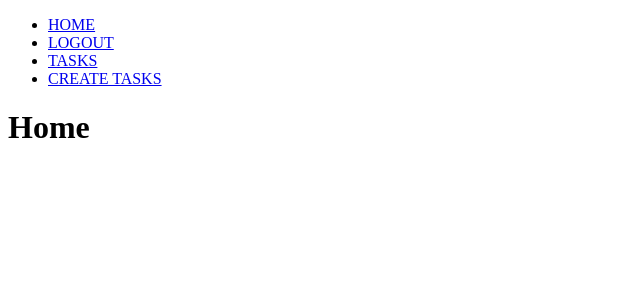
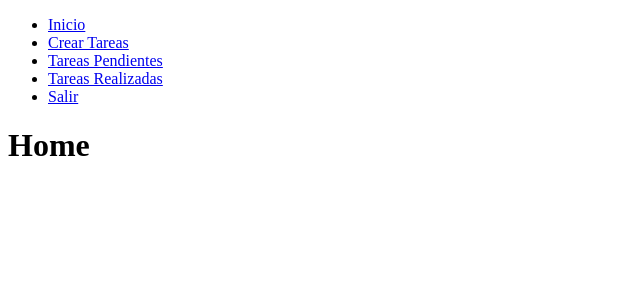
Before and after one commit to jonma0107/django-auth-2, a Django app: page / in a window 1280 px wide. Shown: the top 300 px of the page, without its empty margins (0-640 px from the left). Run offline with Django 4.2, Linux system fonts and the light colour scheme; a user stored in the database is signed in.

Commit message:
listar tareas realizadas

```diff
--- a/crud/templates/base.html
+++ b/crud/templates/base.html
@@ -17,15 +17,16 @@
   <body>
     <nav>
       <ul>
-        <li><a href="/">HOME</a></li>
+        <li><a href="/">Inicio</a></li>
         {% if user.is_authenticated %}
-        <li><a href="/logout">LOGOUT</a></li>
-        <li><a href="/tasks">TASKS</a></li>
-        <li><a href="/tasks/create">CREATE TASKS</a></li>
+        <li><a href="/tasks/create">Crear Tareas</a></li>
+        <li><a href="/tasks">Tareas Pendientes</a></li>
+        <li><a href="{% url 'tasks_completed' %}">Tareas Realizadas</a></li>
+        <li><a href="/logout">Salir</a></li>
         <!-- <li><a href="/tasks/<int:task_id>">TASK DETAILS</a></li> -->
         {% else %}
-        <li><a href="/signup">SIGNUP</a></li>
-        <li><a href="/signin">SIGNIN</a></li>
+        <li><a href="/signup">Registrarse</a></li>
+        <li><a href="/signin">Login</a></li>
         {% endif %}
       </ul>
     </nav>
--- a/crud/templates/task_detail.html
+++ b/crud/templates/task_detail.html
@@ -3,9 +3,9 @@
 {% block content %}
   <h1>DETALLE DE TAREA</h1>
 
-  <h1 style="color: green;">Tarea: {{task.titulo}}</h1>
-  <h2 style="color: green;">Descrpcion: {{task.descripcion}}</h2>
-  <h2 style="color: green;">Autor: {{task.user.username}}</h2>
+  <h2 style="color: blue;">Tarea: {{task.titulo}}</h2>
+  <h2 style="color: blue;">Descripción: {{task.descripcion}}</h2>
+  <h2 style="color: blue;">Autor: {{task.user.username}}</h2>
 
   {% if error %}
 
--- a/crud/urls.py
+++ b/crud/urls.py
@@ -6,6 +6,7 @@ urlpatterns = [
     path('', views.home, name="home"),
     path('signup/', views.signup, name="signup"),
     path('tasks/', views.tasks, name="tasks"),
+    path('tasks/completed', views.tasks_completed, name="tasks_completed"),
     path('tasks/create/', views.create_tasks, name="create_tasks"),
     path('tasks/<int:task_id>/', views.task_detail, name="task_detail"),
     path('tasks/<int:task_id>/complete/', views.completed_task, name="completed_task"),
--- a/crud/views.py
+++ b/crud/views.py
@@ -15,6 +15,10 @@ def home(request):
 def tasks(request):
   lista = Task.objects.filter(user=request.user, completada__isnull=True)
   return render(request, 'tasks.html', {'objetos':lista})
+
+def tasks_completed(request):
+  lista = Task.objects.filter(user=request.user, completada__isnull=False).order_by('-completada')
+  return render(request, 'tasks_completed.html', {'completadas':lista})
 
 def create_tasks(request):
   if request.method == 'GET':
```
Also changed, not shown: crud/templates/tasks_completed.html (added, +22 -0 lines), db.sqlite3 (deleted), 1 other file.
